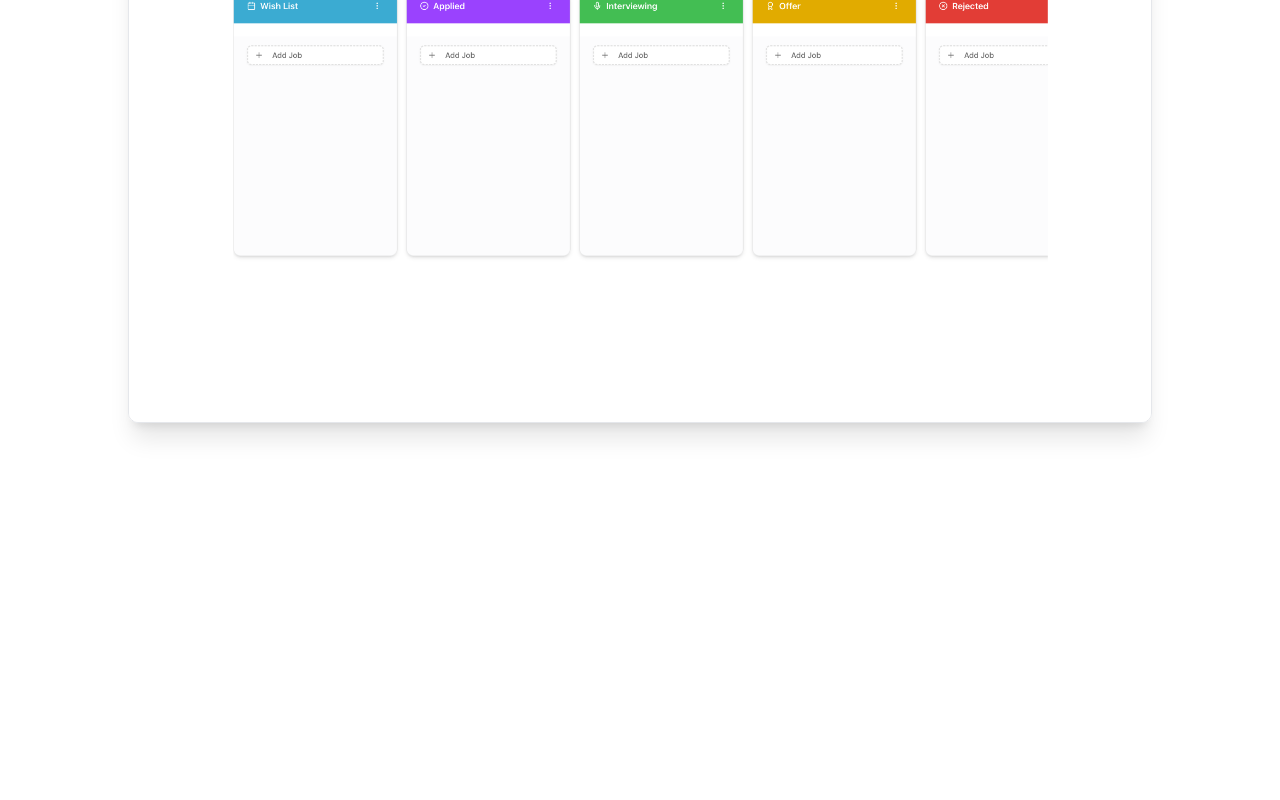
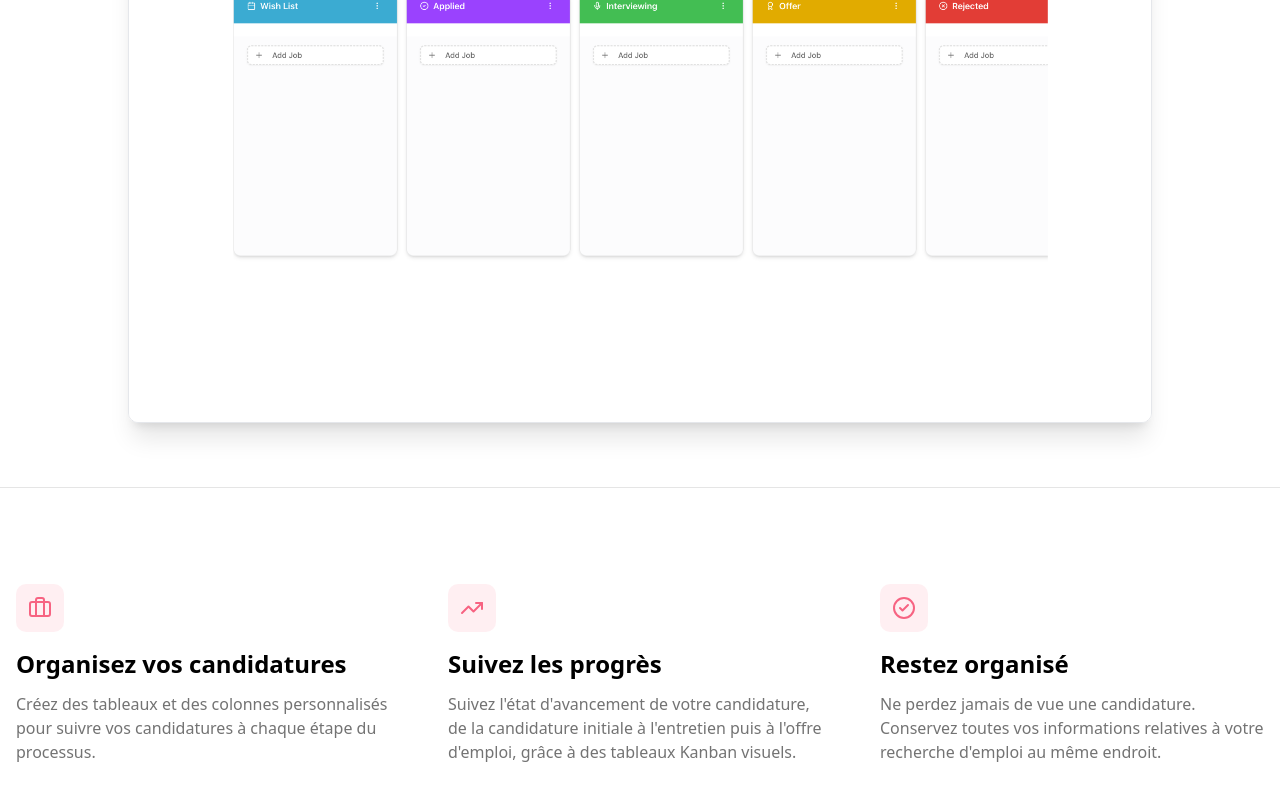
Before and after one commit to Yawleen/job-application-tracker, a Next.js app: page / in a window 1280 px wide. Shown: the part 853-1653 px from the top of the page. Before the commit the page ends 1340 px from the top, so only its background shows below. Built offline with nearby package versions, Linux system fonts and the light colour scheme.

Commit message:
feat: add features section

```diff
--- a/app/page.tsx
+++ b/app/page.tsx
@@ -1,5 +1,5 @@
 import { Button } from '@/components/ui/button';
-import { ArrowRight } from 'lucide-react';
+import { ArrowRight, Briefcase, CheckCircle2, TrendingUp } from 'lucide-react';
 import { routes } from '@/lib/routes';
 import Link from 'next/link';
 import ImageTabs from '@/components/ImageTabs';
@@ -31,6 +31,50 @@ export default function Home() {
       <section className="border-t bg-white py-16">
         <ImageTabs />
       </section>
+      <section className="border-t bg-white py-24">
+        <div className="container mx-auto px-4">
+          <div className="grid gap-12 md:grid-cols-3">
+            <div className="flex flex-col">
+              <div className="mb-4 inline-flex h-12 w-12 items-center justify-center rounded-lg bg-primary/10">
+                <Briefcase className="h-6 w-6 text-primary" />
+              </div>
+              <h3 className="mb-3 text-2xl font-semibold text-black">
+                Organisez vos candidatures
+              </h3>
+              <p className="text-muted-foreground">
+                Créez des tableaux et des colonnes personnalisés pour suivre vos
+                candidatures à chaque étape du processus.
+              </p>
+            </div>
+            <div className="flex flex-col">
+              <div className="mb-4 inline-flex h-12 w-12 items-center justify-center rounded-lg bg-primary/10">
+                <TrendingUp className="h-6 w-6 text-primary" />
+              </div>
+              <h3 className="mb-3 text-2xl font-semibold text-black">
+                Suivez les progrès
+              </h3>
+              <p className="text-muted-foreground">
+                Suivez l&apos;état d&apos;avancement de votre candidature, de la
+                candidature initiale à l&apos;entretien puis à l&apos;offre
+                d&apos;emploi, grâce à des tableaux Kanban visuels.
+              </p>
+            </div>
+            <div className="flex flex-col">
+              <div className="mb-4 inline-flex h-12 w-12 items-center justify-center rounded-lg bg-primary/10">
+                <CheckCircle2 className="h-6 w-6 text-primary" />
+              </div>
+              <h3 className="mb-3 text-2xl font-semibold text-black">
+                Restez organisé
+              </h3>
+              <p className="text-muted-foreground">
+                Ne perdez jamais de vue une candidature. Conservez toutes vos
+                informations relatives à votre recherche d&apos;emploi au même
+                endroit.
+              </p>
+            </div>
+          </div>
+        </div>
+      </section>
     </main>
   );
 }
```
